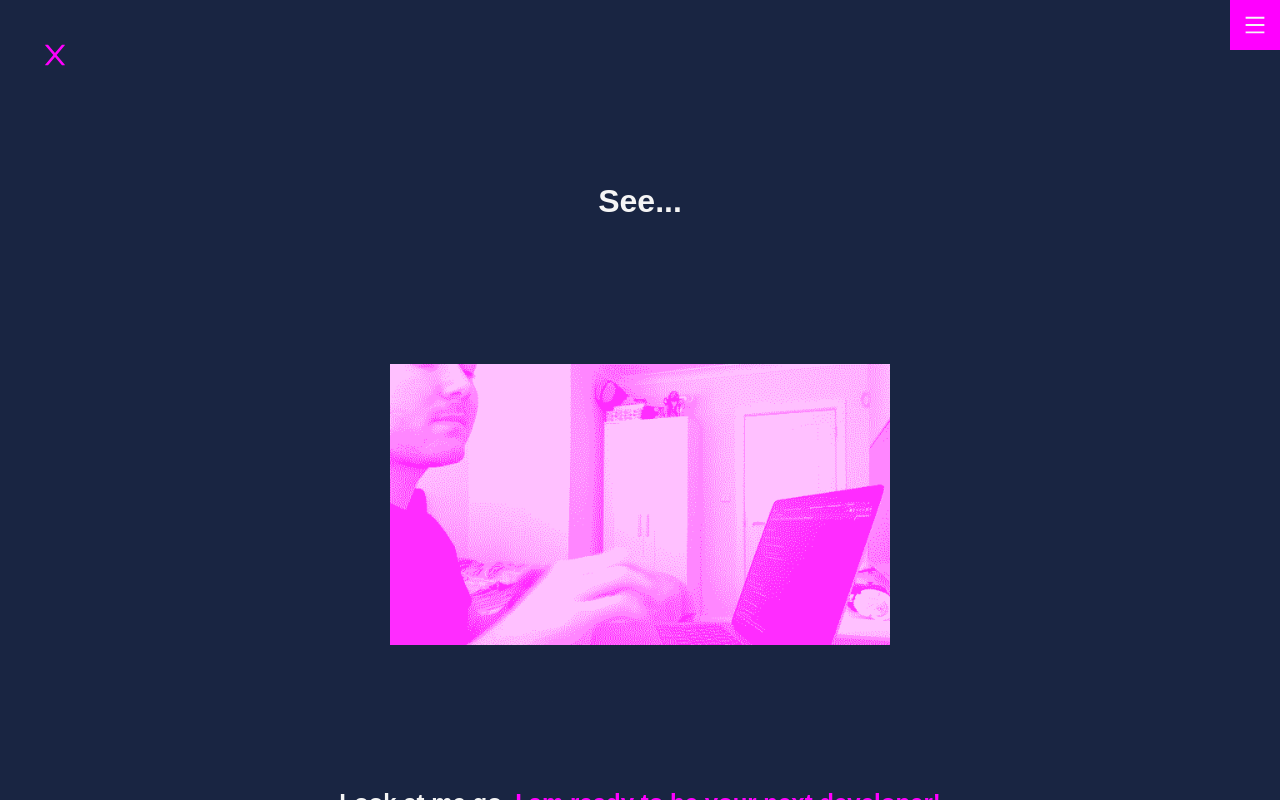
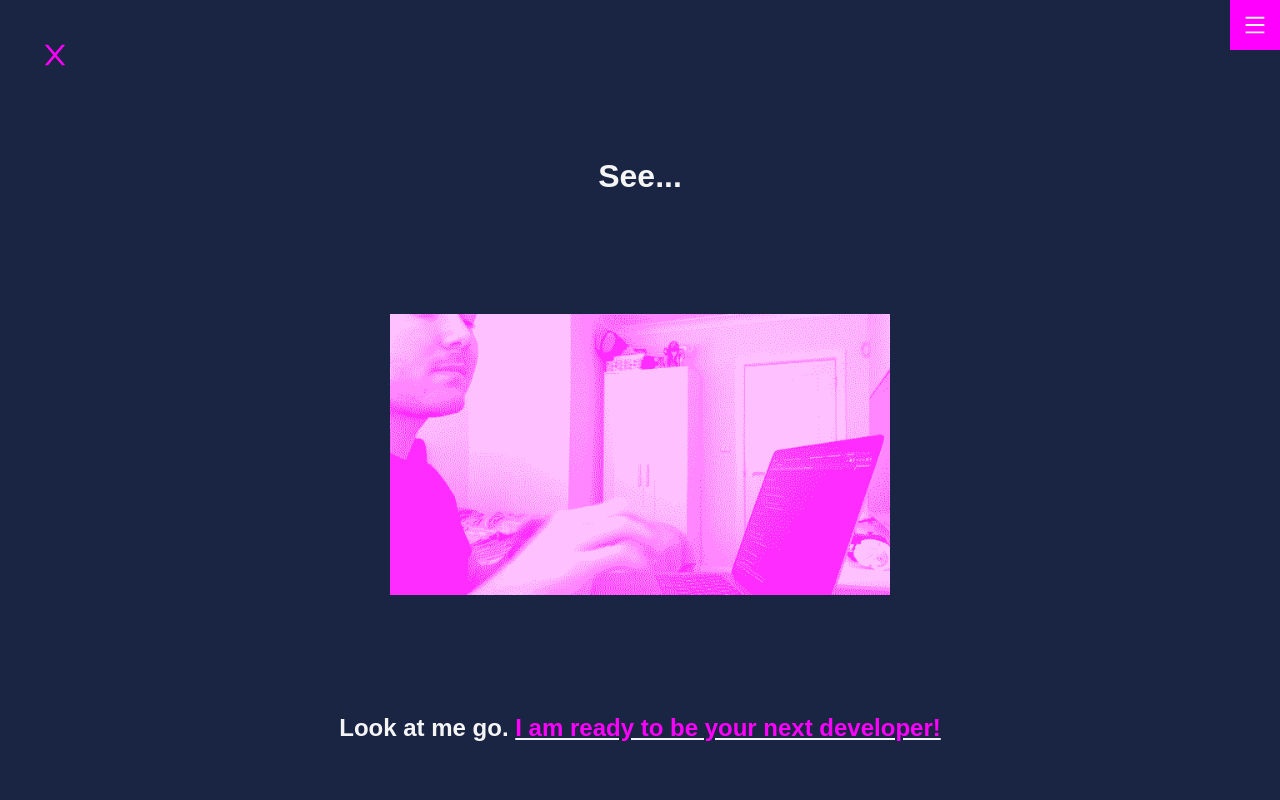
Before and after one commit to dan9b6/new-personal-site, a Next.js app: page / in a window 1280 px wide. Both pictures are taken after a click on the button "I HAVE NO TIME..". Shown: the part 574-1374 px from the top of the page. Built offline with nearby package versions, Linux system fonts and the light colour scheme; a web font is replaced by a local one.

Commit message:
Adjusted desktop sizing to modal-1. Needs to adjust other modals before checking over

```diff
--- a/components/Modal2.js
+++ b/components/Modal2.js
@@ -1,9 +1,8 @@
-import React from 'react';
+import React from "react";
 
 const Modal2 = () => {
   return (
     <div className="modal modal-2">
-      <div></div>
       <section>
         <h2>Bio</h2>
         <p>
@@ -47,10 +46,11 @@ const Modal2 = () => {
         </h2>
         <h4>Top 3 Global Tech Academy</h4>
         <p>
-          I didn't take the most conventional into Software Engineering. I completed a Web
-          Development Bootcamp set in the heart of Lisbon, Portugal. During my time on the course I
-          covered a wide range of skills and coding languages. By the end of the course, I had
-          created three web applications.
+          I didn't take the most conventional into Software Engineering. I
+          completed a Web Development Bootcamp set in the heart of Lisbon,
+          Portugal. During my time on the course I covered a wide range of
+          skills and coding languages. By the end of the course, I had created
+          three web applications.
         </p>
       </section>
       <section>
@@ -59,9 +59,10 @@ const Modal2 = () => {
         <h2>bendando</h2>
         <h4>Web Development Agency</h4>
         <p>
-          This was a Web Development Bootcamp set in the heart of Lisbon, Portugal. During my time
-          on the course I covered a wide range of skills and coding languages. By the end of the
-          course, I had created three web applications.
+          This was a Web Development Bootcamp set in the heart of Lisbon,
+          Portugal. During my time on the course I covered a wide range of
+          skills and coding languages. By the end of the course, I had created
+          three web applications.
         </p>
       </section>
     </div>
--- a/styles/globals.scss
+++ b/styles/globals.scss
@@ -1,4 +1,4 @@
-@import url('https://fonts.googleapis.com/css2?family=Viga&display=swap');
+@import url("https://fonts.googleapis.com/css2?family=Viga&display=swap");
 
 $secondary: #ff00ff;
 $base: #0000ff;
@@ -7,13 +7,23 @@ $white: #f5f5f5;
 html {
   background-color: #192542;
   scroll-behavior: smooth;
+  -ms-overflow-style: none; /* IE and Edge */
+  scrollbar-width: none; /* Firefox */
+}
+
+html::-webkit-scrollbar {
+  display: none;
+}
+
+.modal::-webkit-scrollbar {
+  display: none;
 }
 
 * {
   margin: 0;
   padding: 0;
   box-sizing: border-box;
-  font-family: 'Viga', sans-serif;
+  font-family: "Viga", sans-serif;
 }
 
 button,
@@ -447,7 +457,7 @@ nav.active {
 @media screen and (min-width: 767px) {
   .modal-1 {
     align-items: center;
-    height: 1000px;
+    height: 900px;
     img {
       width: 500px;
     }
@@ -502,6 +512,15 @@ nav.active {
 
 @media screen and (min-width: 1000px) {
   .modal-2 {
+    height: 900px;
+    flex-direction: row;
+    justify-content: center;
+    section {
+      margin: 0 20px;
+      .row {
+        display: flex;
+      }
+    }
   }
 }
 
```
